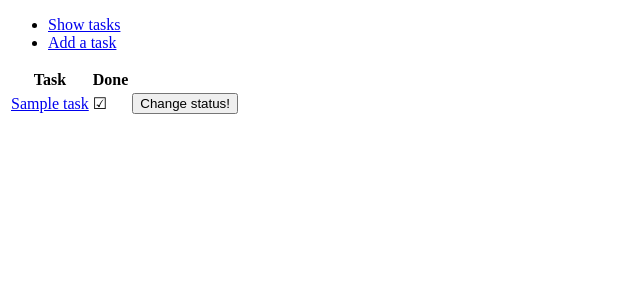
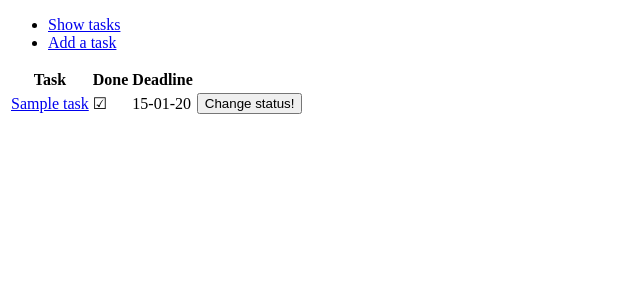
Before and after one commit to julesvirallinen/just-to-do-it, a Flask app: page /tasks in a window 1280 px wide. Shown: the top 300 px of the page, without its empty margins (0-640 px from the left). Run offline with Flask 2, Linux system fonts and the light colour scheme; tables that the repository leaves empty hold one stand-in row (values such as "Sample post").

Commit message:
Added deadline to task

```diff
--- a/application/tasks/views.py
+++ b/application/tasks/views.py
@@ -1,3 +1,5 @@
+from datetime import datetime
+
 from application import app, db
 from flask import redirect, render_template, request, url_for
 
@@ -8,6 +10,7 @@ from application.tasks.forms import TaskForm
 @app.route("/tasks", methods=["GET"])
 def tasks_index():
     return render_template("tasks/list.html", tasks = Task.query.all())
+
 
 @app.route("/task/<task_id>", methods=["GET"])
 def get_task(task_id):
@@ -37,9 +40,9 @@ def tasks_create():
 
     if not form.validate():
         return render_template("tasks/new.html", form = form)
-
-    t = Task(form.name.data, form.description.data)
-    # t.deadline = form.deadline.data
+    dl = form.deadline.data
+    t = Task(form.name.data, form.description.data, dl)
+    # t.deadline =
 
     db.session().add(t)
     db.session().commit()
--- a/application/templates/tasks/list.html
+++ b/application/templates/tasks/list.html
@@ -5,13 +5,14 @@
     <tr>
       <th>Task</th>
       <th>Done</th>
+      <th>Deadline</th>
       <th></th>
     </tr>
     {% for task in tasks %}
     <tr>
       <td><a href="/task/{{task.id}}">{{ task.name }}</a></td>
-      <td>{% if task.done %}☑{% else %}◻{% endif %}
-</td>
+      <td>{% if task.done %}☑{% else %}◻{% endif %} </td>
+      <td> {{ task.deadline.strftime('%d-%m-%y') }}</td>
       <td>
 	<form method="POST" action="{{ url_for('tasks_set_done', task_id=task.id) }}">
 	  <input type="submit" value="Change status!"/>
--- a/application/templates/tasks/new.html
+++ b/application/templates/tasks/new.html
@@ -13,10 +13,10 @@
     {{ error }}
   {% endfor %}
   <br />
-  <!-- {{ form.deadline }}
+  {{ form.deadline }}
   {% for error in form.deadline.errors %}
     {{ error }}
-  {% endfor %} -->
+  {% endfor %}
   <br />
   <!-- <input type="date" name="deadline" placeholder="Deadline"/> -->
   <input type="submit" value="Add a new task" />
--- a/application/templates/tasks/task.html
+++ b/application/templates/tasks/task.html
@@ -5,7 +5,7 @@
   <br />
   {{ task.description }}
   <br />
-
+  {{ task.deadline }}
   <form method="POST" action="{{ url_for('tasks_set_done', task_id=task.id) }}">
     <input type="submit" value="Change status!"/>
   </form>
```
Also changed, not shown: application/tasks/forms.py (+7 -2 lines), application/tasks/models.py (+6 -3 lines).
